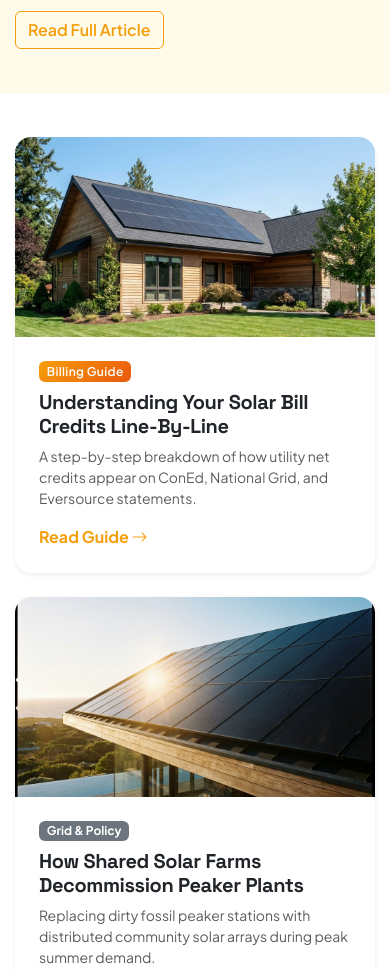
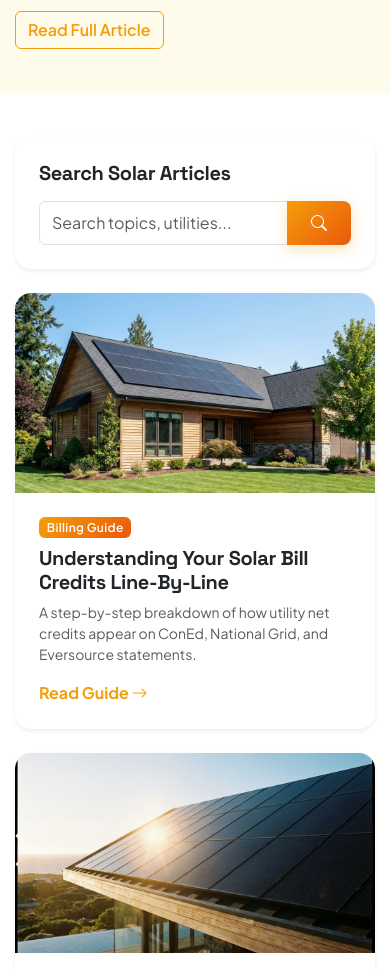
Before and after one commit to HTMLStaticWorks/Community_Solar_Farm_Subscription_Service, a website: page blog.html in a window 390 px wide. Shown: the part 1160-2131 px from the top of the page. Drawn offline with nearby package versions, Linux system fonts and the light colour scheme.

Commit message:
Align search box to top of news page on mobile and tablet views

```diff
--- a/blog.html
+++ b/blog.html
@@ -99,6 +99,15 @@
         <div class="container">
             <div class="row g-4">
                 <div class="col-lg-8">
+                    <!-- Search Box (Mobile/Tablet View: 360px - 768px / < 992px) -->
+                    <div class="card mb-4 border-0 shadow-sm p-4 rounded-4 d-lg-none">
+                        <h5 class="fw-bold mb-3">Search Solar Articles</h5>
+                        <div class="input-group">
+                            <input type="text" class="form-control" placeholder="Search topics, utilities...">
+                            <button class="btn btn-primary"><i class="bi bi-search"></i></button>
+                        </div>
+                    </div>
+
                     <div class="row g-4">
                         <div class="col-md-6">
                             <div class="card h-100 border-0 shadow-sm rounded-4 overflow-hidden">
@@ -164,7 +173,7 @@
 
                 <!-- Sidebar -->
                 <div class="col-lg-4">
-                    <div class="card mb-4 border-0 shadow-sm p-4 rounded-4">
+                    <div class="card mb-4 border-0 shadow-sm p-4 rounded-4 d-none d-lg-block">
                         <h5 class="fw-bold mb-3">Search Solar Articles</h5>
                         <div class="input-group">
                             <input type="text" class="form-control" placeholder="Search topics, utilities...">
```
